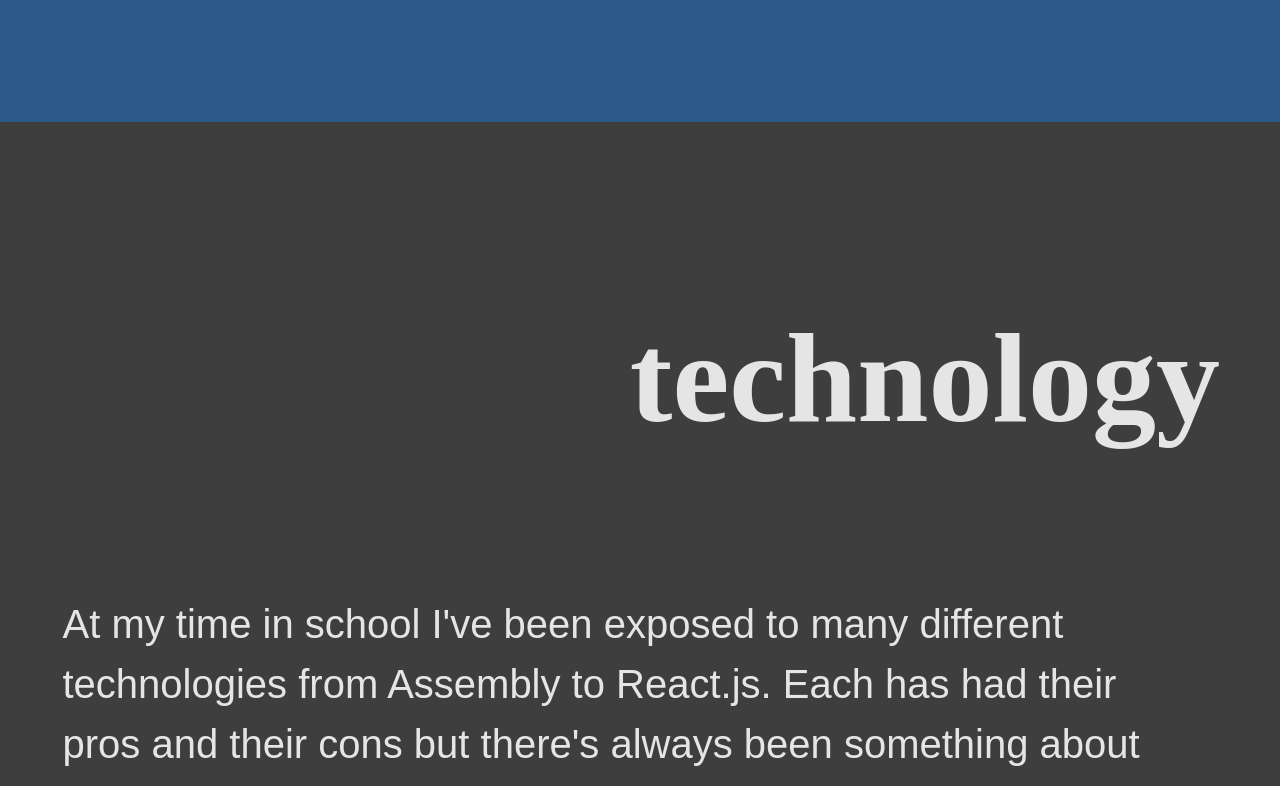
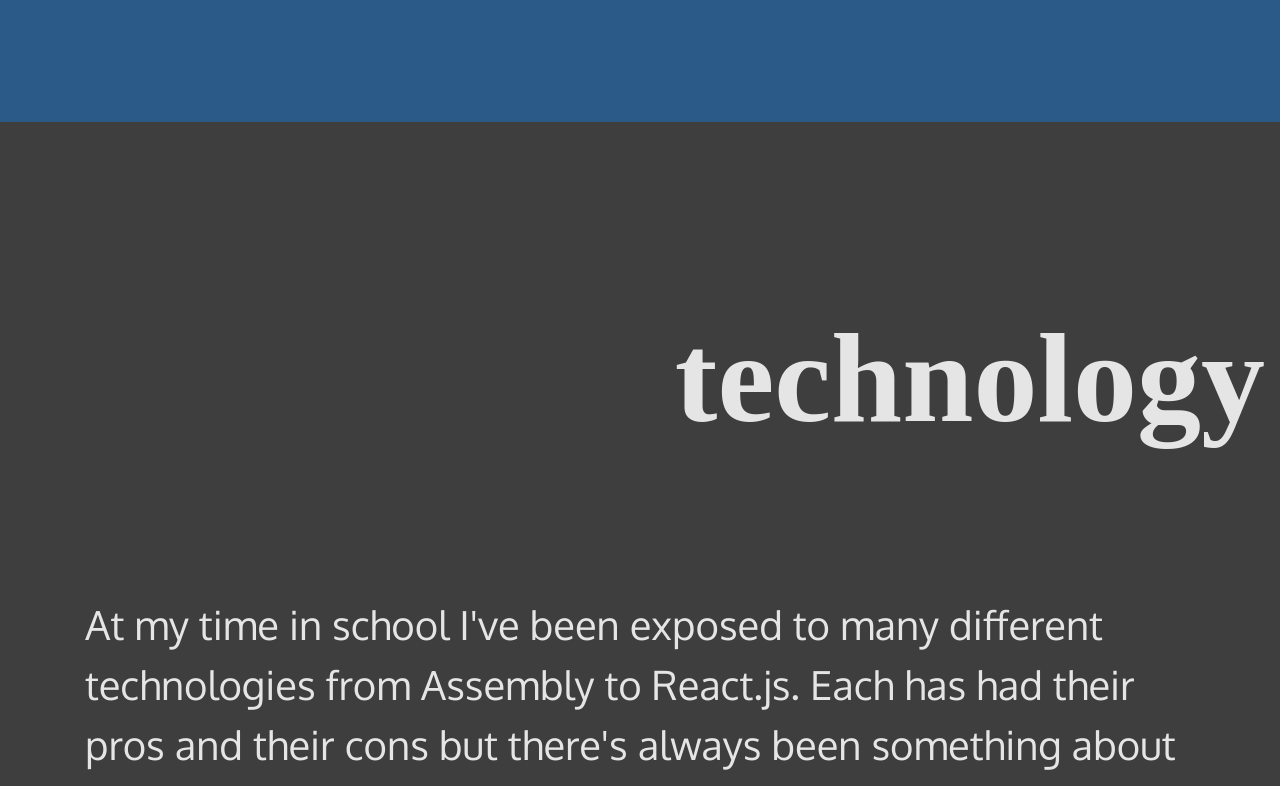
Before and after one commit to mikaelavanvooren/personal-site, a React (Create React App) app: page / in a window 1280 px wide. Shown: the part 1760-2546 px from the top of the page. Built offline with nearby package versions, Linux system fonts and the light colour scheme.

Commit message:
Fixed Margin Issue
Also added Oxygen link

```diff
--- a/public/index.html
+++ b/public/index.html
@@ -1,6 +1,8 @@
 <!DOCTYPE html>
 <html lang="en">
   <head>
+    <link rel="preconnect" href="https://fonts.gstatic.com">
+    <link href="https://fonts.googleapis.com/css2?family=Oxygen&display=swap" rel="stylesheet">
     <meta charset="utf-8" />
     <meta name="viewport" content="width=device-width, initial-scale=1" />
     <meta name="theme-color" content="#000000" />
--- a/src/App.css
+++ b/src/App.css
@@ -1,6 +1,6 @@
 .App {
   text-align: center;
-  font-family: Oxygen, Arial, Sans-Serif;
+  font-family: 'Oxygen', sans-serif;
   font-size: 5vh;
 }
 
@@ -75,7 +75,6 @@
 }
 
 #projectsContainer {
-  padding-right: 60px;
   background-color: #3E3E3E;
   color: #E5E5E5;
   padding-top: 20vh;
```
